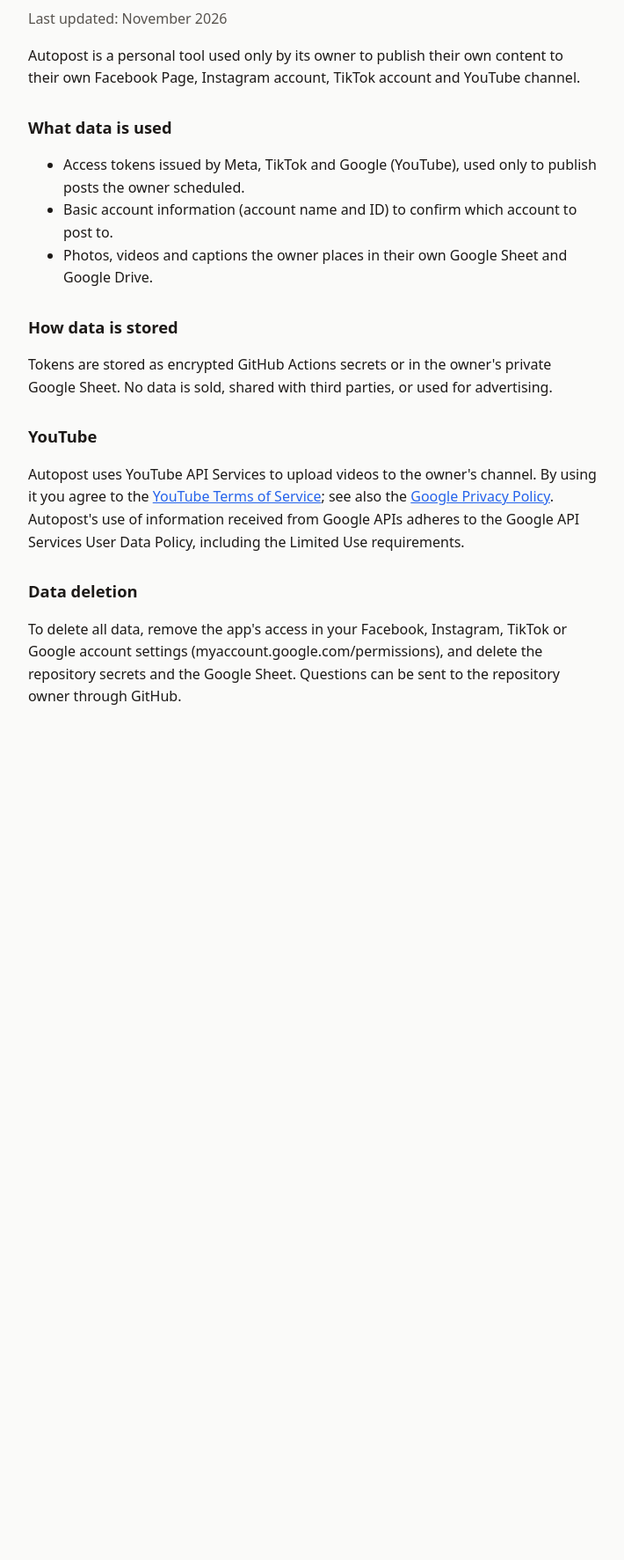
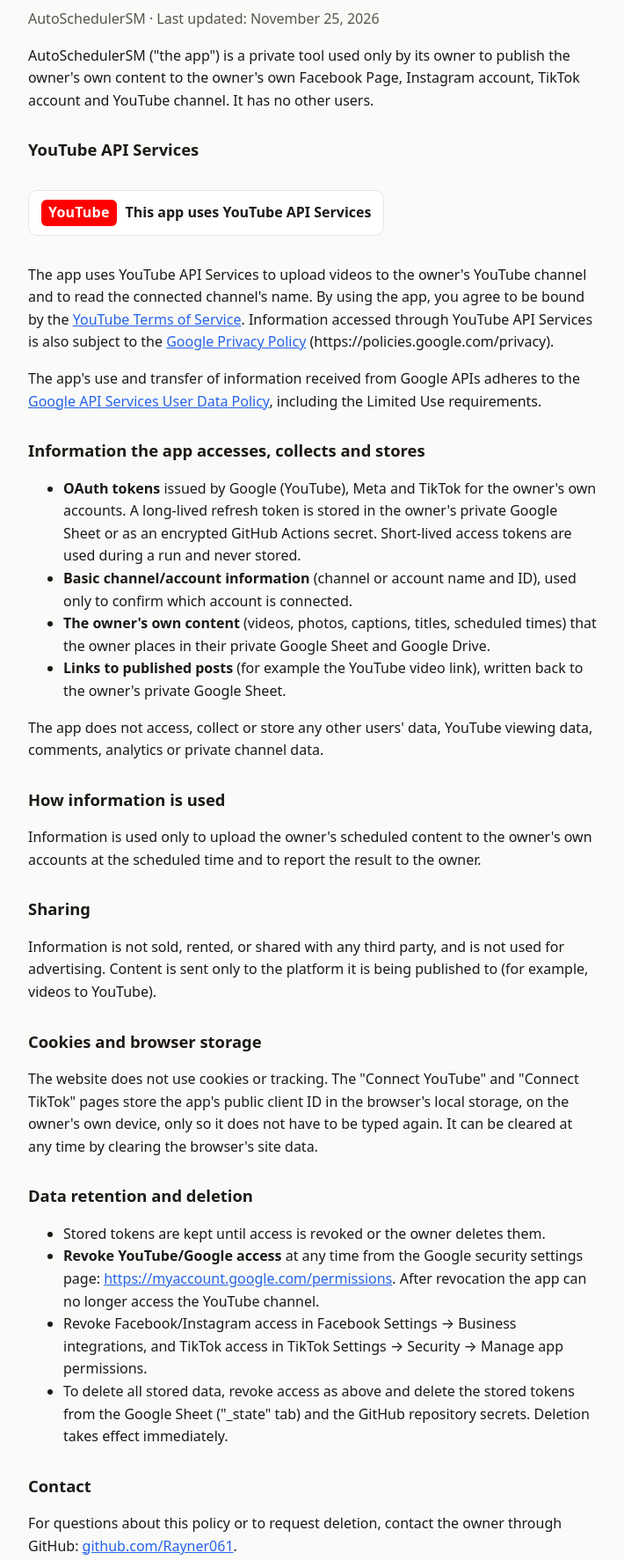
Before and after one commit to Rayner061/AutoSchedulerSM, a plain HTML site: page docs/privacy.html in a window 1280 px wide. Shown: the part 80-1853 px from the top of the page at 88% size, without its empty margins (284-994 px from the left). Before the commit the page ends 965 px from the top, so only its background shows below. Drawn offline with Linux system fonts and the light colour scheme.

Commit message:
Add files via upload
updated UI

```diff
--- a/docs/privacy.html
+++ b/docs/privacy.html
@@ -7,19 +7,42 @@
 </head>
 <body><main>
 <h1>Privacy Policy</h1>
-<p class="muted">Last updated: November 2026</p>
-<p>Autopost is a personal tool used only by its owner to publish their own content to their own Facebook Page, Instagram account, TikTok account and YouTube channel.</p>
-<h2>What data is used</h2>
+<p class="muted">AutoSchedulerSM · Last updated: November 25, 2026</p>
+
+<p>AutoSchedulerSM ("the app") is a private tool used only by its owner to publish the owner's own content to the owner's own Facebook Page, Instagram account, TikTok account and YouTube channel. It has no other users.</p>
+
+<h2>YouTube API Services</h2>
+<p class="yt-badge"><span class="yt">YouTube</span> This app uses YouTube API Services</p>
+<p>The app uses YouTube API Services to upload videos to the owner's YouTube channel and to read the connected channel's name. By using the app, you agree to be bound by the <a href="https://www.youtube.com/t/terms">YouTube Terms of Service</a>. Information accessed through YouTube API Services is also subject to the <a href="https://policies.google.com/privacy">Google Privacy Policy</a> (https://policies.google.com/privacy).</p>
+<p>The app's use and transfer of information received from Google APIs adheres to the <a href="https://developers.google.com/terms/api-services-user-data-policy">Google API Services User Data Policy</a>, including the Limited Use requirements.</p>
+
+<h2>Information the app accesses, collects and stores</h2>
 <ul>
-  <li>Access tokens issued by Meta, TikTok and Google (YouTube), used only to publish posts the owner scheduled.</li>
-  <li>Basic account information (account name and ID) to confirm which account to post to.</li>
-  <li>Photos, videos and captions the owner places in their own Google Sheet and Google Drive.</li>
+  <li><strong>OAuth tokens</strong> issued by Google (YouTube), Meta and TikTok for the owner's own accounts. A long-lived refresh token is stored in the owner's private Google Sheet or as an encrypted GitHub Actions secret. Short-lived access tokens are used during a run and never stored.</li>
+  <li><strong>Basic channel/account information</strong> (channel or account name and ID), used only to confirm which account is connected.</li>
+  <li><strong>The owner's own content</strong> (videos, photos, captions, titles, scheduled times) that the owner places in their private Google Sheet and Google Drive.</li>
+  <li><strong>Links to published posts</strong> (for example the YouTube video link), written back to the owner's private Google Sheet.</li>
 </ul>
-<h2>How data is stored</h2>
-<p>Tokens are stored as encrypted GitHub Actions secrets or in the owner's private Google Sheet. No data is sold, shared with third parties, or used for advertising.</p>
-<h2>YouTube</h2>
-<p>Autopost uses YouTube API Services to upload videos to the owner's channel. By using it you agree to the <a href="https://www.youtube.com/t/terms">YouTube Terms of Service</a>; see also the <a href="https://policies.google.com/privacy">Google Privacy Policy</a>. Autopost's use of information received from Google APIs adheres to the Google API Services User Data Policy, including the Limited Use requirements.</p>
-<h2>Data deletion</h2>
-<p>To delete all data, remove the app's access in your Facebook, Instagram, TikTok or Google account settings (myaccount.google.com/permissions), and delete the repository secrets and the Google Sheet. Questions can be sent to the repository owner through GitHub.</p>
+<p>The app does not access, collect or store any other users' data, YouTube viewing data, comments, analytics or private channel data.</p>
+
+<h2>How information is used</h2>
+<p>Information is used only to upload the owner's scheduled content to the owner's own accounts at the scheduled time and to report the result to the owner.</p>
+
+<h2>Sharing</h2>
+<p>Information is not sold, rented, or shared with any third party, and is not used for advertising. Content is sent only to the platform it is being published to (for example, videos to YouTube).</p>
+
+<h2>Cookies and browser storage</h2>
+<p>The website does not use cookies or tracking. The "Connect YouTube" and "Connect TikTok" pages store the app's public client ID in the browser's local storage, on the owner's own device, only so it does not have to be typed again. It can be cleared at any time by clearing the browser's site data.</p>
+
+<h2>Data retention and deletion</h2>
+<ul>
+  <li>Stored tokens are kept until access is revoked or the owner deletes them.</li>
+  <li><strong>Revoke YouTube/Google access</strong> at any time from the Google security settings page: <a href="https://myaccount.google.com/permissions">https://myaccount.google.com/permissions</a>. After revocation the app can no longer access the YouTube channel.</li>
+  <li>Revoke Facebook/Instagram access in Facebook Settings → Business integrations, and TikTok access in TikTok Settings → Security → Manage app permissions.</li>
+  <li>To delete all stored data, revoke access as above and delete the stored tokens from the Google Sheet ("_state" tab) and the GitHub repository secrets. Deletion takes effect immediately.</li>
+</ul>
+
+<h2>Contact</h2>
+<p>For questions about this policy or to request deletion, contact the owner through GitHub: <a href="https://github.com/Rayner061">github.com/Rayner061</a>.</p>
 </main></body>
 </html>
--- a/docs/style.css
+++ b/docs/style.css
@@ -14,3 +14,7 @@ button { margin-top:14px; padding:10px 16px; border:0; border-radius:8px; backgr
 code, .code { font-family: ui-monospace, SFMono-Regular, Menlo, monospace; word-break: break-all; }
 .code { display:block; padding:12px; border-radius:8px; background:var(--bg); border:1px solid var(--line); margin-top:8px; }
 a { color: var(--accent); }
+.yt-badge { display:inline-flex; align-items:center; gap:10px; padding:10px 14px; border:1px solid var(--line); border-radius:10px; background:var(--card); font-weight:600; }
+.yt-badge .yt { color:#fff; background:#FF0000; border-radius:6px; padding:2px 8px; font-weight:700; letter-spacing:.2px; }
+nav.links { display:flex; flex-wrap:wrap; gap:8px 18px; margin:20px 0; }
+footer { margin-top:40px; padding-top:16px; border-top:1px solid var(--line); font-size:.9rem; }
```
Also changed, not shown: docs/index.html (+24 -9 lines), docs/terms.html (+18 -5 lines).
